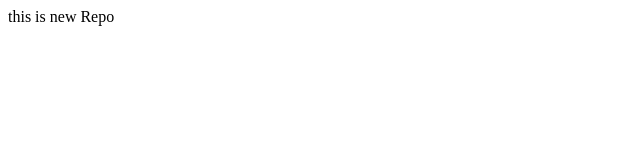
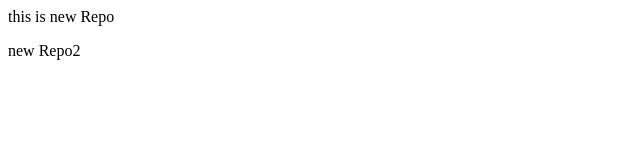
Before and after one commit to hrushikeshjena/localRepo, a plain HTML site: page index.html in a window 1280 px wide. Shown: the full height of the page, 0-640 px from the left. Drawn offline with Linux system fonts and the light colour scheme.

Commit message:
add feature

```diff
--- a/index.html
+++ b/index.html
@@ -1 +1,2 @@
 <p>this  is new Repo</p>
+<p>new Repo2</p>
```
